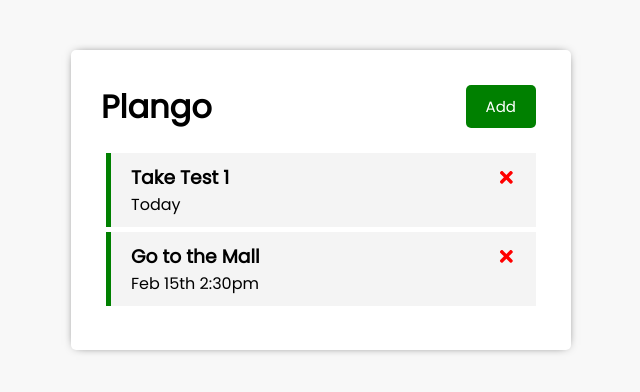
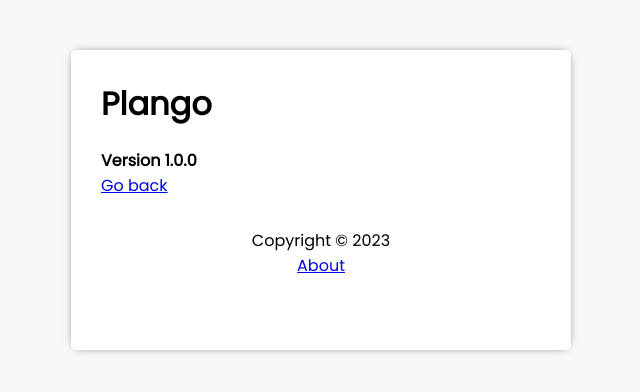
Before and after one commit to ernestharuna/plango, a React (Create React App) app: page /about in a window 1280 px wide. Shown: the top 392 px of the page, without its empty margins (319-959 px from the left). Built offline with nearby package versions, Linux system fonts and the light colour scheme; data requests are answered from the project's data file.

Commit message:
Added react routing

```diff
--- a/package.json
+++ b/package.json
@@ -10,6 +10,7 @@
     "react": "^18.2.0",
     "react-dom": "^18.2.0",
     "react-icons": "^4.7.1",
+    "react-router-dom": "^6.8.1",
     "react-scripts": "5.0.1",
     "web-vitals": "^2.1.4"
   },
--- a/src/App.js
+++ b/src/App.js
@@ -1,7 +1,10 @@
 import { useState, useEffect } from "react"
+import { BrowserRouter as Router, Route, Routes } from "react-router-dom";
 import Header from "./components/Header";
 import Tasks from "./components/Tasks";
 import AddTask from "./components/AddTask";
+import Footer from "./components/Footer";
+import About from "./components/About";
 
 function App() {
   const [showForm, setShowForm] = useState(false)
@@ -71,11 +74,21 @@
 
 
   return (
-    <div className="container">
-      <Header title='Plango' onAdd={() => setShowForm(!showForm)} xyz={showForm} />
-      {showForm && <AddTask onAdd={addTask} />}
-      {tasks.length > 0 ? <Tasks x={tasks} deleteTask={deleteTask} onToggle={toggleReminder} /> : 'No tasks yet'}
-    </div>
+    <Router>
+      <div className="container">
+        <Header title='Plango' onAdd={() => setShowForm(!showForm)} xyz={showForm} />
+        <Routes>
+          <Route path='/' exact element={
+            <>
+              {showForm && <AddTask onAdd={addTask} />}
+              {tasks.length > 0 ? <Tasks x={tasks} deleteTask={deleteTask} onToggle={toggleReminder} /> : 'No tasks yet'}
+            </>
+          } />
+          <Route path="/about" element={<About />} />
+        </Routes>
+        <Footer />
+      </div>
+    </Router>
   );
 
 }
--- /dev/null
+++ b/src/components/About.js
@@ -0,0 +1,14 @@
+import { Link } from "react-router-dom"
+
+const About = () => {
+  return (
+    <div>
+        <h4>
+            Version 1.0.0
+        </h4>
+        <Link to="/">Go back</Link>
+    </div>
+  )
+}
+
+export default About
--- /dev/null
+++ b/src/components/Footer.js
@@ -0,0 +1,12 @@
+import { Link } from "react-router-dom"
+
+const Footer = () => {
+  return (
+    <footer>
+        <p>Copyright &copy; 2023</p>
+        <Link to='/about'>About</Link>
+    </footer>
+  )
+}
+
+export default Footer
--- a/src/components/Header.js
+++ b/src/components/Header.js
@@ -1,10 +1,12 @@
 import Button from "./Button"
+import { useLocation } from "react-router-dom"
 
 const Header = ({ title, onAdd, xyz }) => {
+    const location = useLocation()
     return (
         <header className="header ">
             <h1>{title}</h1>
-            <Button text={xyz ? 'Close' : 'Add'} toggle={onAdd} color={xyz ? 'red' : 'green'} />
+            {location.pathname === '/' && <Button text={xyz ? 'Close' : 'Add'} toggle={onAdd} color={xyz ? 'red' : 'green'} />}
         </header>
     )
 }
```
Also changed, not shown: 1 other file (tests, documents, lock files or other folders).
